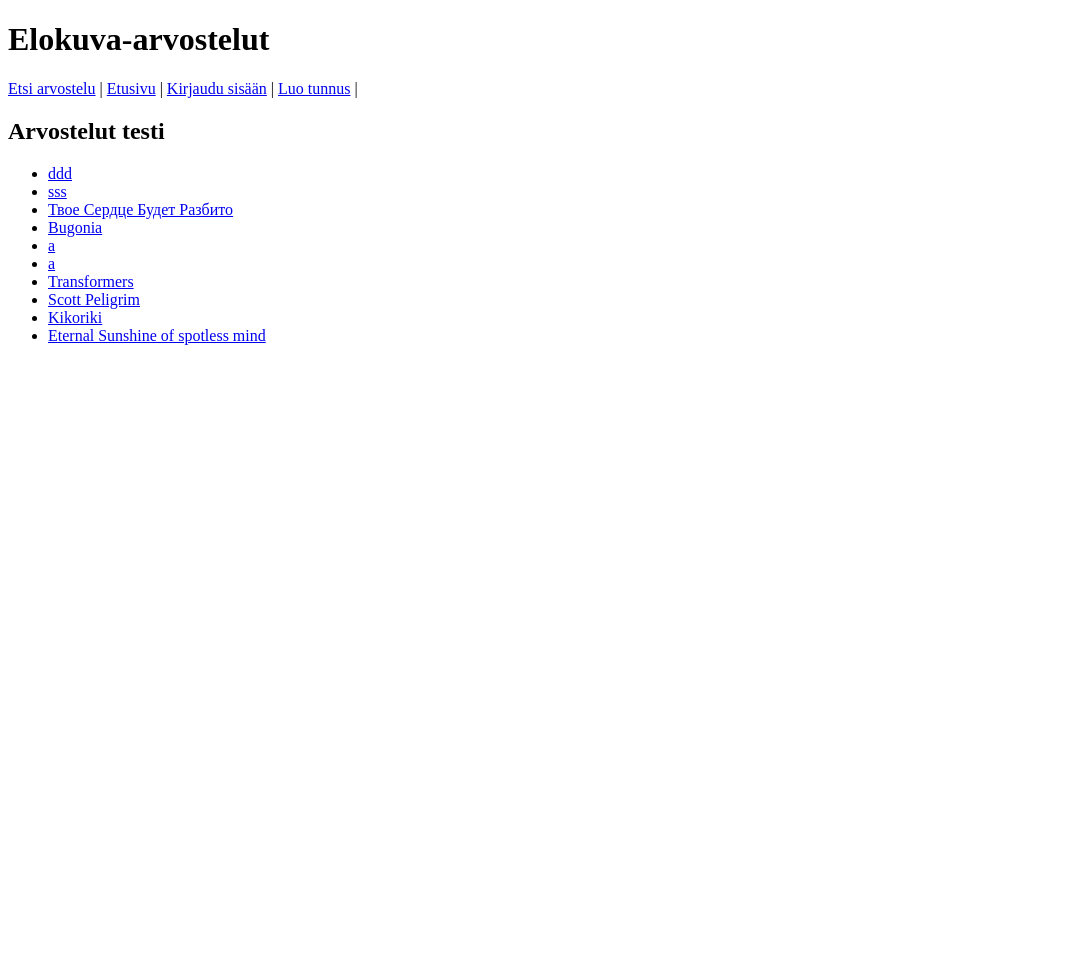
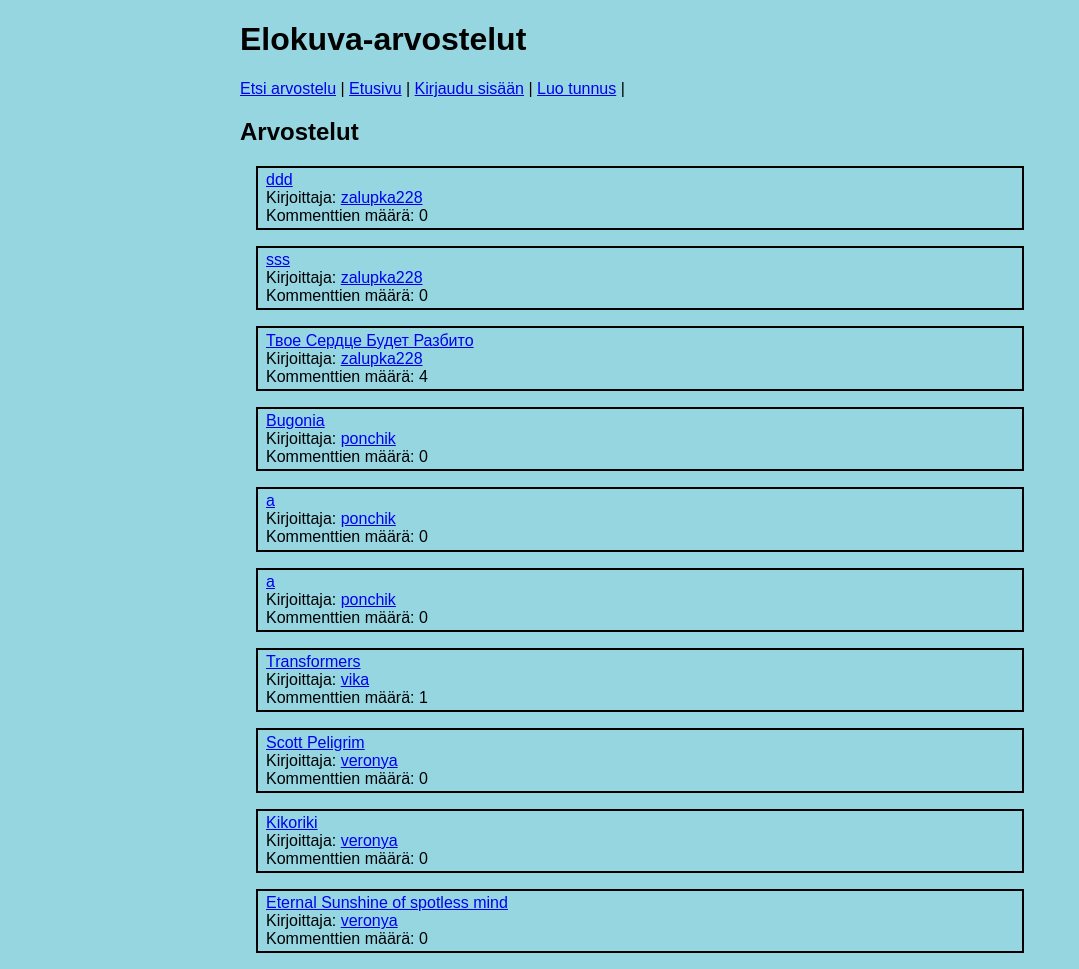
Before and after one commit to yashvtsn/elokuva-arvostelut, a Flask app: page / in a window 1280 px wide. Shown: the whole page, without its empty margins (0-1079 px from the left). Before the commit the page ends 345 px from the top, so only its background shows below. Run offline with Flask 3, Linux system fonts and the light colour scheme; data comes from the database, SQL or seed files in the repository.

Commit message:
Use CSS and improve reviews list

```diff
--- a/reviews.py
+++ b/reviews.py
@@ -68,7 +68,15 @@ def get_classes(review_id):
     return db.query(sql, [review_id])
 
 def get_items():
-    sql = "SELECT id, title FROM reviews ORDER BY id DESC"
+    sql = """
+        SELECT reviews.id, reviews.title, reviews.review,
+               reviews.user_id, users.username, COUNT(comments.id) comments_count
+        FROM reviews
+        JOIN users ON reviews.user_id = users.id
+        LEFT JOIN comments ON reviews.id = comments.review_id
+        GROUP BY reviews.id
+        ORDER BY reviews.id DESC
+    """
     return db.query(sql)
 
 def get_item(item_id):
--- /dev/null
+++ b/static/main.css
@@ -0,0 +1,12 @@
+body {
+  margin: auto;
+  max-width: 50em;
+  font-family: sans-serif;
+  background-color: #92d5e1f7;
+}
+
+.review {
+    border: 2px solid black;
+  margin: 1em;
+  padding: 0.2em 0.5em;
+}
--- a/templates/index.html
+++ b/templates/index.html
@@ -4,11 +4,14 @@
 
 {% block content %}
 
-<h2>Arvostelut testi</h2>
-<ul>
-  {% for item in items %}
-  <li><a href ="/item/{{ item.id }}">{{ item.title }}</a></li>
-  {% endfor %}
-</ul>
+<h2>Arvostelut</h2>
+
+{% for item in items %}
+<div class = "review">
+<a href ="/item/{{ item.id }}">{{ item.title }}</a><br />
+Kirjoittaja: <a href="/user/{{ item.user_id }}">{{ item.username }}</a><br />
+Kommenttien määrä: {{ item.comments_count }}
+</div>
+{% endfor %}
 
   {% endblock %}
--- a/templates/layout.html
+++ b/templates/layout.html
@@ -3,6 +3,7 @@
 
 <head>
   <title>{% block title %}{% endblock %}</title>
+  <link rel="stylesheet" href="/static/main.css">
 </head>
 
 <body>
```
